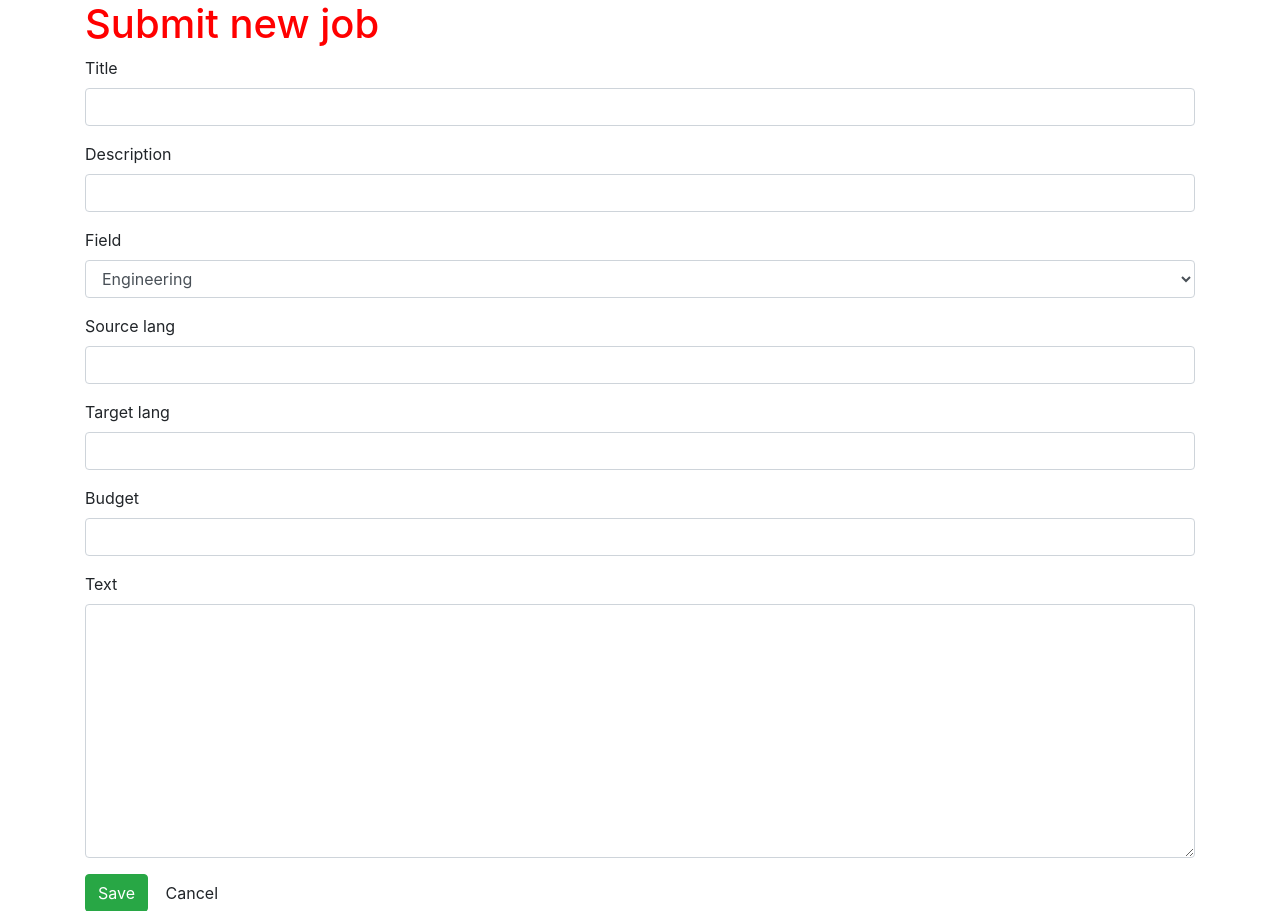
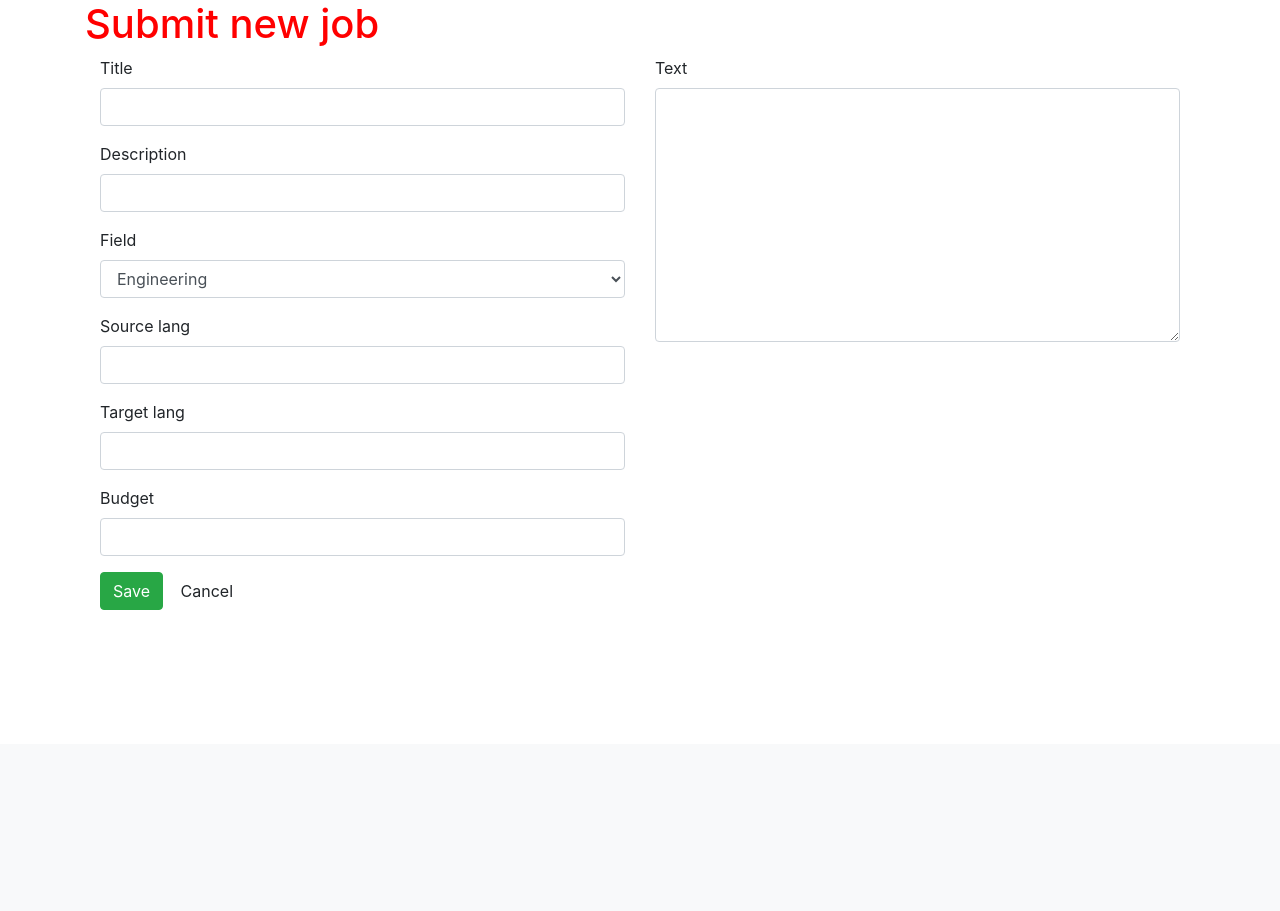
Before and after one commit to markokova/translator-web-app, a Django app: page /app/jobs/new in a window 1280 px wide. Shown: the part 56-967 px from the top of the page. After the commit the page ends 666 px from the top, so only its background shows below. Run offline with Django 4.2, Linux system fonts and the light colour scheme; some libraries are stand-ins or nearby versions.

Commit message:
Split new job form into two bootstrap columns

```diff
--- a/translateapp/app/templates/app/jobs_new.html
+++ b/translateapp/app/templates/app/jobs_new.html
@@ -11,7 +11,11 @@
       {{ hidden }}
     {% endfor %}
 
+    <div class="container">
+      <div class="row">
+        <div class="col-md-6">
           {% for field in form.visible_fields %}
+            {% if field.label != "Text" %}
               <div class="form-group">
                 <label for="{{ field.id_for_label }}">{{ field.label }}</label>
                 {{ field|add_class:'form-control' }}
@@ -19,6 +23,7 @@
                   <span class="help-block">{{ error }}</span>
                 {% endfor %}
               </div>
+            {% endif %}
           {% endfor %}
 
           <div class="form-group">
@@ -27,5 +32,19 @@
             </button>
             <a href="{% url 'home_path' %}" class="btn btn-default">Cancel</a>
           </div>
+        </div>
+        <div class="col-md-6">
+          <div class="form-group">
+            <label for="{{ form.text.id_for_label }}">{{ form.text.label }}</label>
+            {{ form.text|add_class:'form-control' }}
+            {% for error in form.text.errors %}
+              <span class="help-block">{{ error }}</span>
+            {% endfor %}
+          </div>
+        </div>
+      </div>
+    </div>
+
+
   </form>
 {% endblock %}
```
Lines whose indentation alone changed are shown as unchanged.
